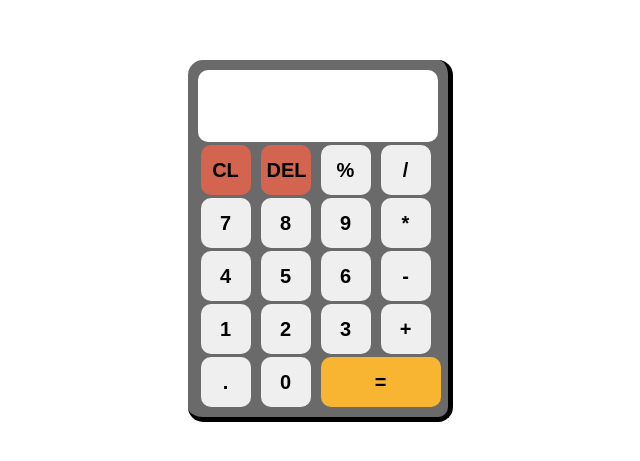
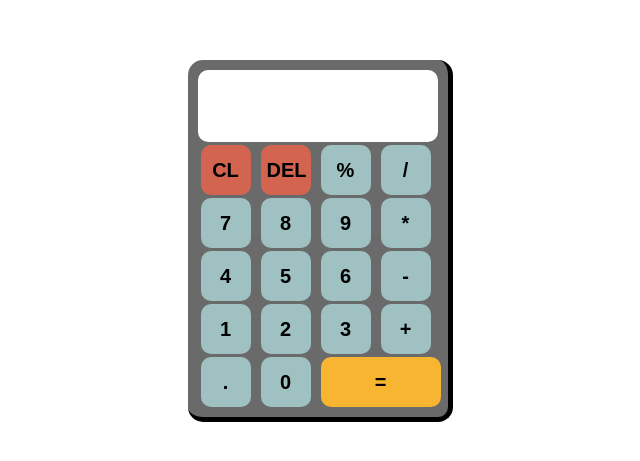
Before and after one commit to Muhammad-Amankhan-10/Basic-Working-Calculator, a plain HTML site: page CALCULATOR/index.html in a window 1280 px wide. Shown: the part 167-628 px from the top of the page, without its empty margins (320-960 px from the left). Drawn offline with Linux system fonts and the light colour scheme.

Commit message:
style.css

```diff
--- a/CALCULATOR/style.css
+++ b/CALCULATOR/style.css
@@ -40,7 +40,6 @@ button{
 .change{
     background-color: rgba(255, 99, 71, 0.702);
 }
-.Aman{
-    /* background-color: rgb(223, 158, 28);    */
+.zxcvb{
     background-color: rgb(159, 193, 194);
 }
```
